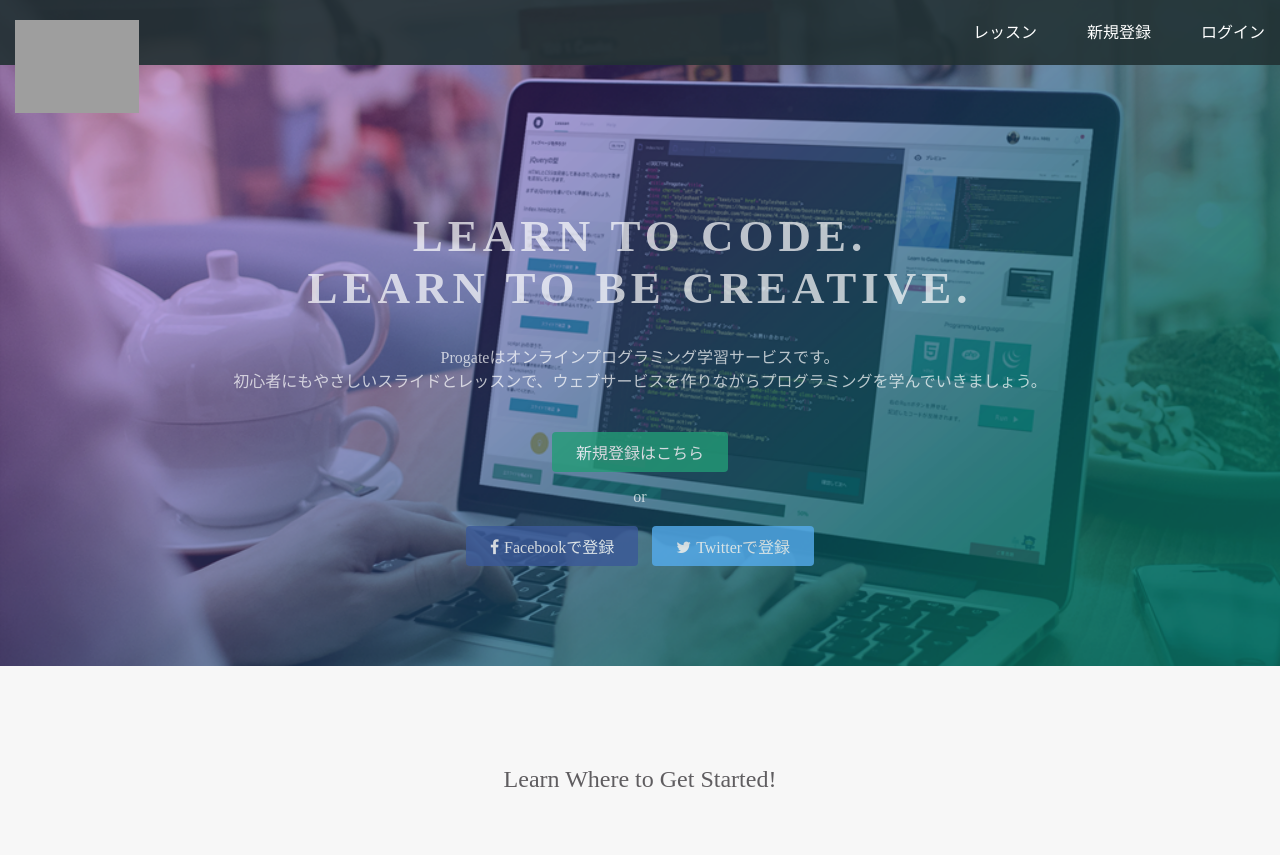
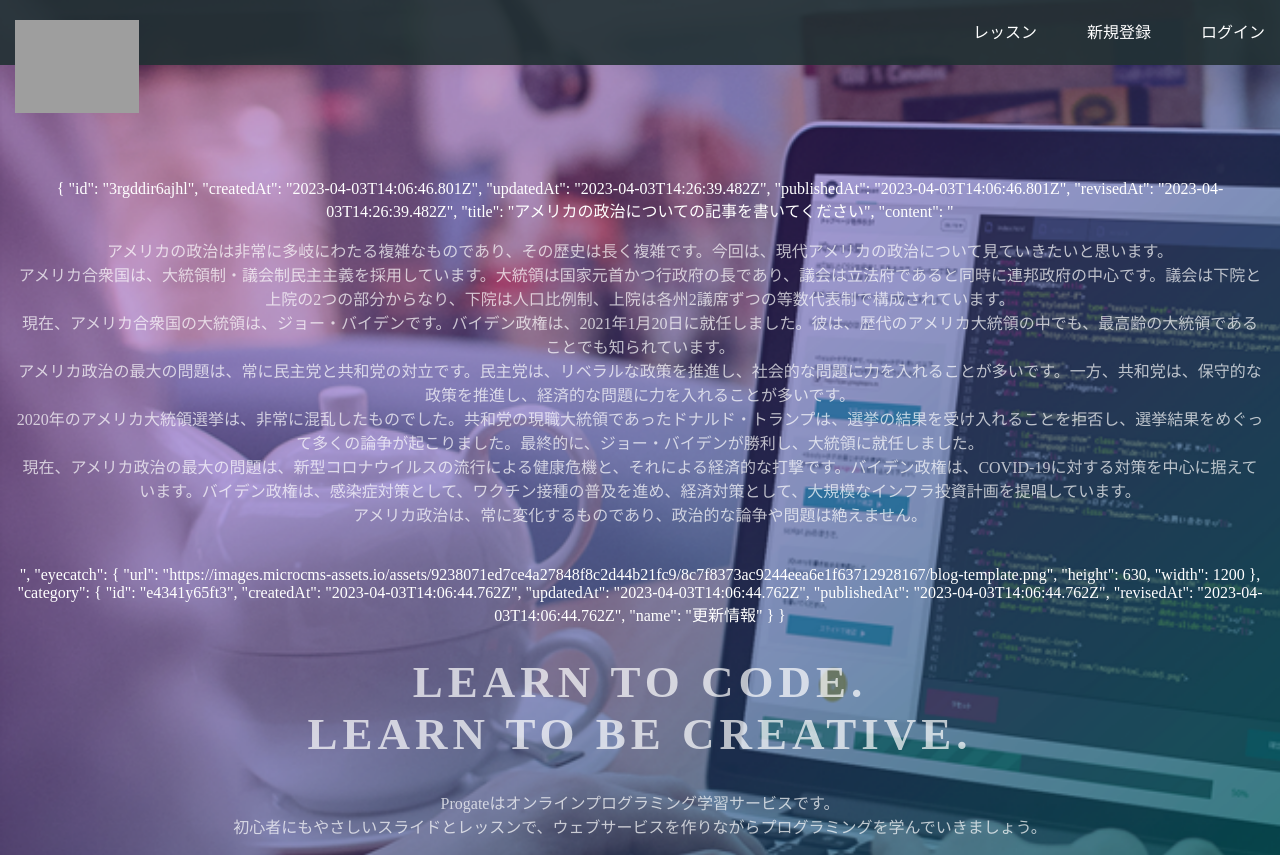
Before and after one commit to Caress0522/github.io, a plain HTML site: page index.html in a window 1280 px wide. Shown: the top 855 px of the page. Drawn offline with Linux system fonts and the light colour scheme; grey boxes are pictures that could not be loaded.

Commit message:
Update index.html

```diff
--- a/index.html
+++ b/index.html
@@ -23,6 +23,28 @@
   </header>
   <div class="top-wrapper">
     <div class="container">
+      {
+    "id": "3rgddir6ajhl",
+    "createdAt": "2023-04-03T14:06:46.801Z",
+    "updatedAt": "2023-04-03T14:26:39.482Z",
+    "publishedAt": "2023-04-03T14:06:46.801Z",
+    "revisedAt": "2023-04-03T14:26:39.482Z",
+    "title": "アメリカの政治についての記事を書いてください",
+    "content": "<p>アメリカの政治は非常に多岐にわたる複雑なものであり、その歴史は長く複雑です。今回は、現代アメリカの政治について見ていきたいと思います。<br>アメリカ合衆国は、大統領制・議会制民主主義を採用しています。大統領は国家元首かつ行政府の長であり、議会は立法府であると同時に連邦政府の中心です。議会は下院と上院の2つの部分からなり、下院は人口比例制、上院は各州2議席ずつの等数代表制で構成されています。<br>現在、アメリカ合衆国の大統領は、ジョー・バイデンです。バイデン政権は、2021年1月20日に就任しました。彼は、歴代のアメリカ大統領の中でも、最高齢の大統領であることでも知られています。<br>アメリカ政治の最大の問題は、常に民主党と共和党の対立です。民主党は、リベラルな政策を推進し、社会的な問題に力を入れることが多いです。一方、共和党は、保守的な政策を推進し、経済的な問題に力を入れることが多いです。<br>2020年のアメリカ大統領選挙は、非常に混乱したものでした。共和党の現職大統領であったドナルド・トランプは、選挙の結果を受け入れることを拒否し、選挙結果をめぐって多くの論争が起こりました。最終的に、ジョー・バイデンが勝利し、大統領に就任しました。<br>現在、アメリカ政治の最大の問題は、新型コロナウイルスの流行による健康危機と、それによる経済的な打撃です。バイデン政権は、COVID-19に対する対策を中心に据えています。バイデン政権は、感染症対策として、ワクチン接種の普及を進め、経済対策として、大規模なインフラ投資計画を提唱しています。<br>アメリカ政治は、常に変化するものであり、政治的な論争や問題は絶えません。</p>",
+    "eyecatch": {
+        "url": "https://images.microcms-assets.io/assets/9238071ed7ce4a27848f8c2d44b21fc9/8c7f8373ac9244eea6e1f63712928167/blog-template.png",
+        "height": 630,
+        "width": 1200
+    },
+    "category": {
+        "id": "e4341y65ft3",
+        "createdAt": "2023-04-03T14:06:44.762Z",
+        "updatedAt": "2023-04-03T14:06:44.762Z",
+        "publishedAt": "2023-04-03T14:06:44.762Z",
+        "revisedAt": "2023-04-03T14:06:44.762Z",
+        "name": "更新情報"
+    }
+}
       <h1>LEARN TO CODE.<br>LEARN TO BE CREATIVE.</h1>
       <p>Progateはオンラインプログラミング学習サービスです。<br>初心者にもやさしいスライドとレッスンで、ウェブサービスを作りながらプログラミングを学んでいきましょう。</p>
       <div class="btn-wrapper">
```
